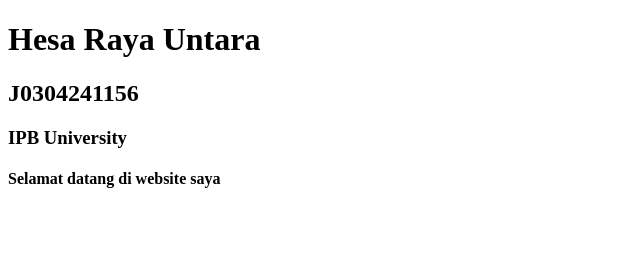
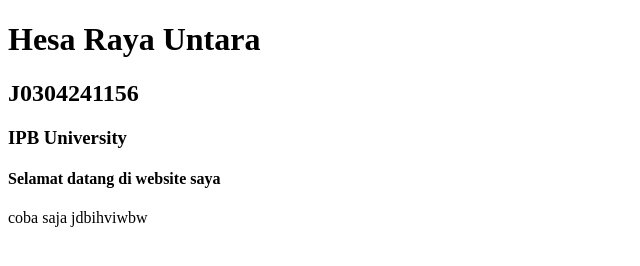
Before and after one commit to HesaRayaUntara/micro-satu, a plain HTML site: page index.html in a window 1280 px wide. Shown: the whole page, without its empty margins (0-640 px from the left). Drawn offline with Linux system fonts and the light colour scheme.

Commit message:
Update index.html
second commit

```diff
--- a/index.html
+++ b/index.html
@@ -10,5 +10,8 @@
     <h2>J0304241156</h2>
     <h3>IPB University</h3>
     <h4>Selamat datang di website saya</h4>
+
+
+    <p>coba saja jdbihviwbw</p>
 </body>
 </html>
```
